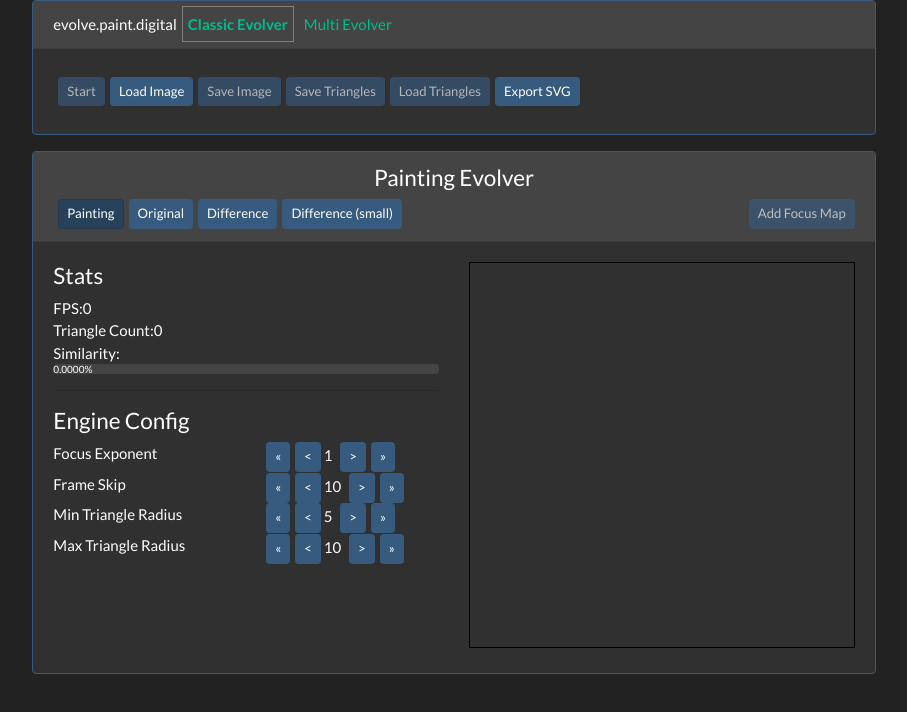
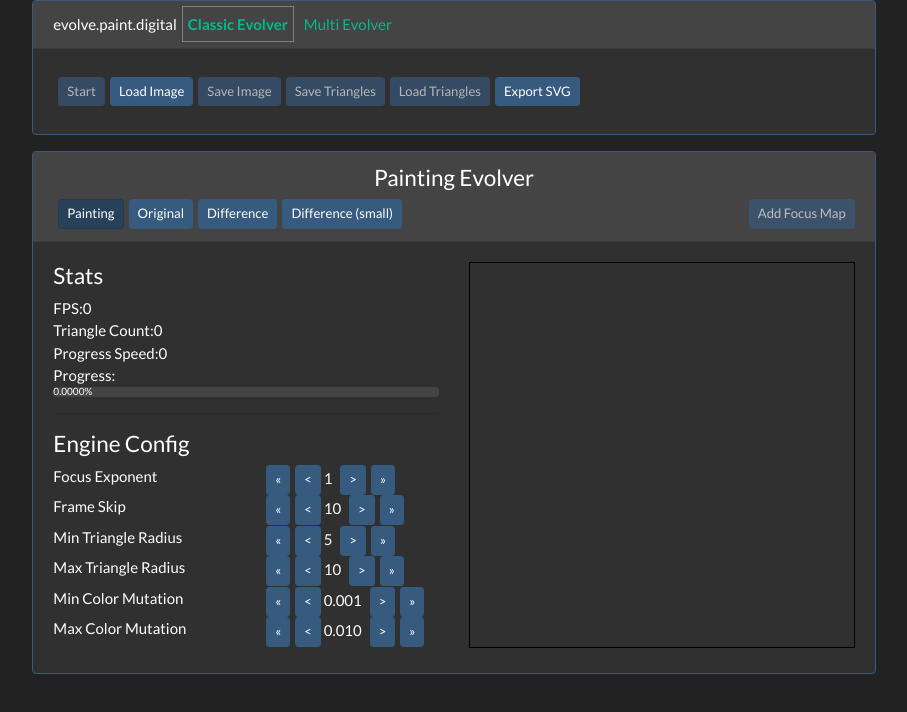
Before and after one commit to wolfgangmeyers/evolve.paint.digital, a React app in the folder evolver-webgl-ts/: page /classic in a window 1280 px wide. Shown: the top 712 px of the page, without its empty margins (186-1093 px from the left). Built offline with nearby package versions, Linux system fonts and the light colour scheme.

Commit message:
Add more controls / output

```diff
--- a/evolver-webgl-ts/src/components/ConfigItem.tsx
+++ b/evolver-webgl-ts/src/components/ConfigItem.tsx
@@ -6,6 +6,7 @@ export interface ConfigItemProps {
     onUpdate: (newValue: number) => void;
     increment?: number;
     skipIncrement?: number;
+    displayDecimals?: number;
 }
 
 export class ConfigItem extends React.Component<ConfigItemProps> {
@@ -18,13 +19,17 @@ export class ConfigItem extends React.Component<ConfigItemProps> {
         return this.props.skipIncrement || this.getIncrement() * 10;
     }
 
+    private getDisplayDecimals(): number {
+        return this.props.displayDecimals || 0;
+    }
+
     render() {
         return <div className="row">
         <label className="col-sm-6">{this.props.label}</label>
             <div className="col-sm-6">
                 <button className="btn btn-sm btn-primary" onClick={() => this.props.onUpdate(this.props.value - this.getSkipIncrement())}>&laquo;</button>
                 <button className="btn btn-sm btn-primary" onClick={() => this.props.onUpdate(this.props.value - this.getIncrement())}>&lt;</button>
-                &nbsp;{this.props.value}&nbsp;
+                &nbsp;{this.props.value.toFixed(this.getDisplayDecimals())}&nbsp;
                 <button className="btn btn-sm btn-primary" onClick={() => this.props.onUpdate(this.props.value + this.getIncrement())}>&gt;</button>
                 <button className="btn btn-sm btn-primary" onClick={() => this.props.onUpdate(this.props.value + this.getSkipIncrement())}>&raquo;</button>
             </div>
--- a/evolver-webgl-ts/src/pages/paintingEvolver/PaintingEvolver.tsx
+++ b/evolver-webgl-ts/src/pages/paintingEvolver/PaintingEvolver.tsx
@@ -31,7 +31,12 @@ export class PaintingEvolver extends React.Component<PaintingEvolverProps> {
                         minTriangleRadius={this.props.minTriangleRadius}
                         maxTriangleRadius={this.props.maxTriangleRadius}
                         onUpdateMinTriangleRadius={this.props.onUpdateMinTriangleRadius}
-                        onUpdateMaxTriangleRadius={this.props.onUpdateMaxTriangleRadius}/>
+                        onUpdateMaxTriangleRadius={this.props.onUpdateMaxTriangleRadius}
+                        minColorMutation={this.props.minColorMutation}
+                        onUpdateMinColorMutation={this.props.onUpdateMinColorMutation}
+                        maxColorMutation={this.props.maxColorMutation}
+                        onUpdateMaxColorMutation={this.props.onUpdateMaxColorMutation}
+                        progressSpeed={this.props.progressSpeed}/>
                     {/* TODO: focus editor controls */}
                     <PaintingEvolverCanvas />
                 </div>
--- a/evolver-webgl-ts/src/pages/paintingEvolver/PaintingEvolverPage.tsx
+++ b/evolver-webgl-ts/src/pages/paintingEvolver/PaintingEvolverPage.tsx
@@ -14,6 +14,8 @@ export interface PaintingEvolverPageState {
     lastStatsUpdate: number;
     fps: number;
     similarityText: string;
+    similarity: number;
+    progressSpeed: number;
     triangleCount: number;
     stats: Array<string>;
     currentViewMode: number;
@@ -41,6 +43,8 @@ export class PaintingEvolverPage extends React.Component<{}, PaintingEvolverPage
             lastStatsUpdate: new Date().getTime(),
             fps: 0,
             similarityText: "0%",
+            similarity: 0,
+            progressSpeed: 0,
             triangleCount: 0,
             stats: [],
             currentViewMode: 0,
@@ -51,7 +55,7 @@ export class PaintingEvolverPage extends React.Component<{}, PaintingEvolverPage
             config: {
                 focusExponent: 1,
                 minColorMutation: 0.001,
-                maxColorMutation: 0.1,
+                maxColorMutation: 0.01,
                 frameSkip: 10,
                 minTriangleRadius: 5,
                 maxTriangleRadius: 10,
@@ -124,17 +128,25 @@ export class PaintingEvolverPage extends React.Component<{}, PaintingEvolverPage
         });
     }
 
+    private getSimilarityPercentage(): number {
+        return this.evolver.similarity * 100;
+    }
+
     updateStats() {
         let lastStatsUpdate = this.state.lastStatsUpdate
         const now = new Date().getTime();
         const fps = Math.round(1000 * this.evolver.frames / (now - lastStatsUpdate));
         this.evolver.frames = 0;
         lastStatsUpdate = now;
-        const similarityText = (this.evolver.similarity * 100).toFixed(4) + "%";
+        const similarity = this.getSimilarityPercentage();
+        const similarityText = similarity.toFixed(4) + "%";
+        const progressSpeed = similarity - this.state.similarity;
         this.setState({
             lastStatsUpdate: lastStatsUpdate,
             fps: fps,
             similarityText: similarityText,
+            similarity: similarity,
+            progressSpeed: progressSpeed,
             triangleCount: this.evolver.triangles.length,
         });
     }
@@ -185,6 +197,29 @@ export class PaintingEvolverPage extends React.Component<{}, PaintingEvolverPage
         });
     }
 
+    onUpdateMinColorMutation(newRate: number) {
+        if (newRate < 0) {
+            newRate = 0;
+        }
+        if (newRate >= this.state.config.maxColorMutation) {
+            return;
+        }
+        this.state.config.minColorMutation = newRate;
+        this.setState({
+            config: this.state.config,
+        });
+    }
+
+    onUpdateMaxColorMutation(newRate: number) {
+        if (newRate >= 1 || newRate <= this.state.config.minColorMutation) {
+            return;
+        }
+        this.state.config.maxColorMutation = newRate;
+        this.setState({
+            config: this.state.config,
+        });
+    }
+
     render() {
         return <div className="row">
             <div className="col-lg-8 offset-lg-2 col-md-12">
@@ -211,7 +246,12 @@ export class PaintingEvolverPage extends React.Component<{}, PaintingEvolverPage
                     minTriangleRadius={this.state.config.minTriangleRadius}
                     maxTriangleRadius={this.state.config.maxTriangleRadius}
                     onUpdateMaxTriangleRadius={this.onUpdateMaxTriangleRadius.bind(this)}
-                    onUpdateMinTriangleRadius={this.onUpdateMinTriangleRadius.bind(this)}/>
+                    onUpdateMinTriangleRadius={this.onUpdateMinTriangleRadius.bind(this)}
+                    minColorMutation={this.state.config.minColorMutation}
+                    onUpdateMinColorMutation={this.onUpdateMinColorMutation.bind(this)}
+                    maxColorMutation={this.state.config.maxColorMutation}
+                    onUpdateMaxColorMutation={this.onUpdateMaxColorMutation.bind(this)}
+                    progressSpeed={this.state.progressSpeed}/>
             </div>
             <DownloadDialog
                 imageWidth={this.state.exportImageWidth}
--- a/evolver-webgl-ts/src/pages/paintingEvolver/PaintingEvolverStats.tsx
+++ b/evolver-webgl-ts/src/pages/paintingEvolver/PaintingEvolverStats.tsx
@@ -6,6 +6,7 @@ export interface PaintingEvolverStatsProps {
     similarityText: string;
     triangleCount: number;
     stats: Array<string>;
+    progressSpeed: number;
     focusExponentBase: number;
     onUpdateFocusExponentBase: (newBase: number) => void;
     frameSkip: number;
@@ -14,6 +15,10 @@ export interface PaintingEvolverStatsProps {
     onUpdateMinTriangleRadius: (newRadius: number) => void;
     maxTriangleRadius: number;
     onUpdateMaxTriangleRadius: (newRadius: number) => void;
+    minColorMutation: number;
+    onUpdateMinColorMutation: (newRate: number) => void;
+    maxColorMutation: number;
+    onUpdateMaxColorMutation: (newRate: number) => void;
 }
 
 export class PaintingEvolverStats extends React.Component<PaintingEvolverStatsProps> {
@@ -36,6 +41,20 @@ export class PaintingEvolverStats extends React.Component<PaintingEvolverStatsPr
                 label="Max Triangle Radius"
                 onUpdate={this.props.onUpdateMaxTriangleRadius}
                 value={this.props.maxTriangleRadius} />
+            <ConfigItem
+                label="Min Color Mutation"
+                onUpdate={this.props.onUpdateMinColorMutation}
+                value={this.props.minColorMutation}
+                increment={0.001}
+                skipIncrement={0.01}
+                displayDecimals={3}/>
+            <ConfigItem
+                label="Max Color Mutation"
+                onUpdate={this.props.onUpdateMaxColorMutation}
+                value={this.props.maxColorMutation}
+                increment={0.001}
+                skipIncrement={0.01}
+                displayDecimals={3}/>
         </div>);
     }
 
@@ -46,7 +65,9 @@ export class PaintingEvolverStats extends React.Component<PaintingEvolverStatsPr
                 <span id="fps">{this.props.fps}</span>
             <br /> Triangle Count:
                 <span id="triangles">{this.props.triangleCount}</span>
-            <br /> Similarity:
+            <br /> Progress Speed:
+                <span id="triangles">{this.props.progressSpeed}</span>
+            <br /> Progress:
                 <div className="progress">
                 <div id="similarity" className="progress-bar" role="progressbar" style={{ width: this.props.similarityText }}>
                     {this.props.similarityText}
```
